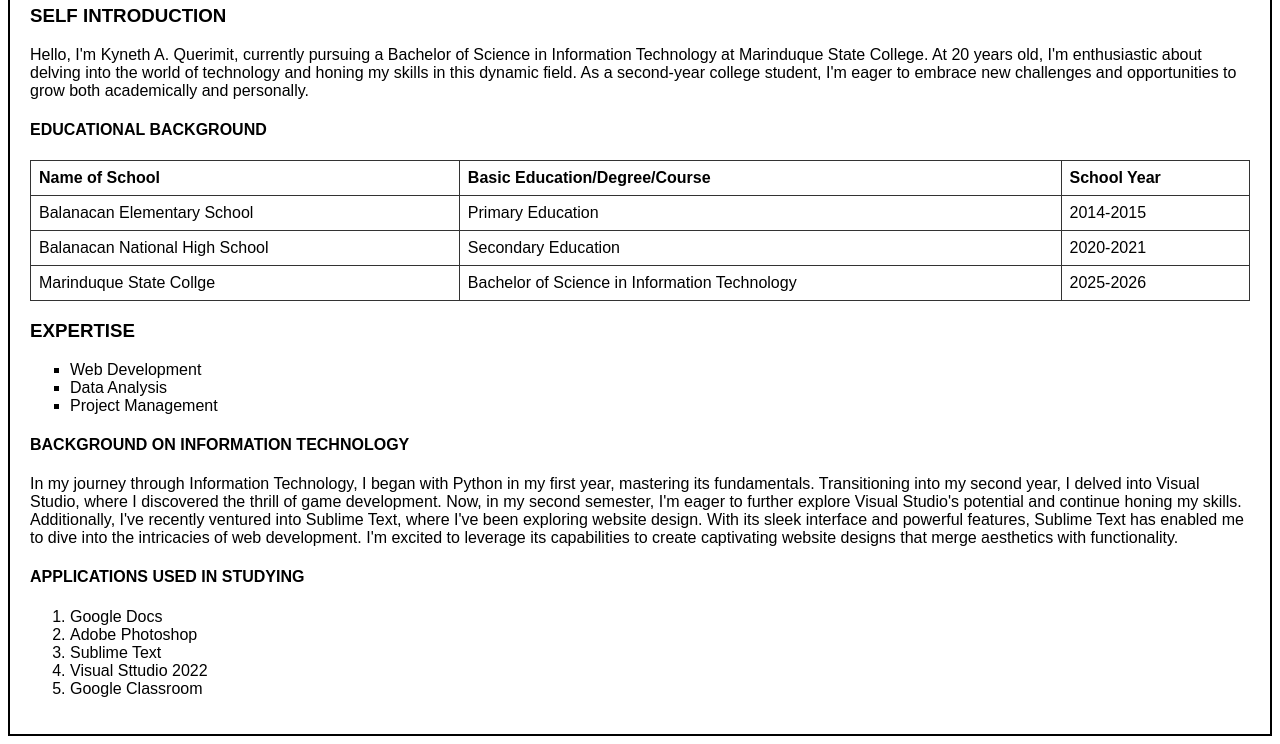
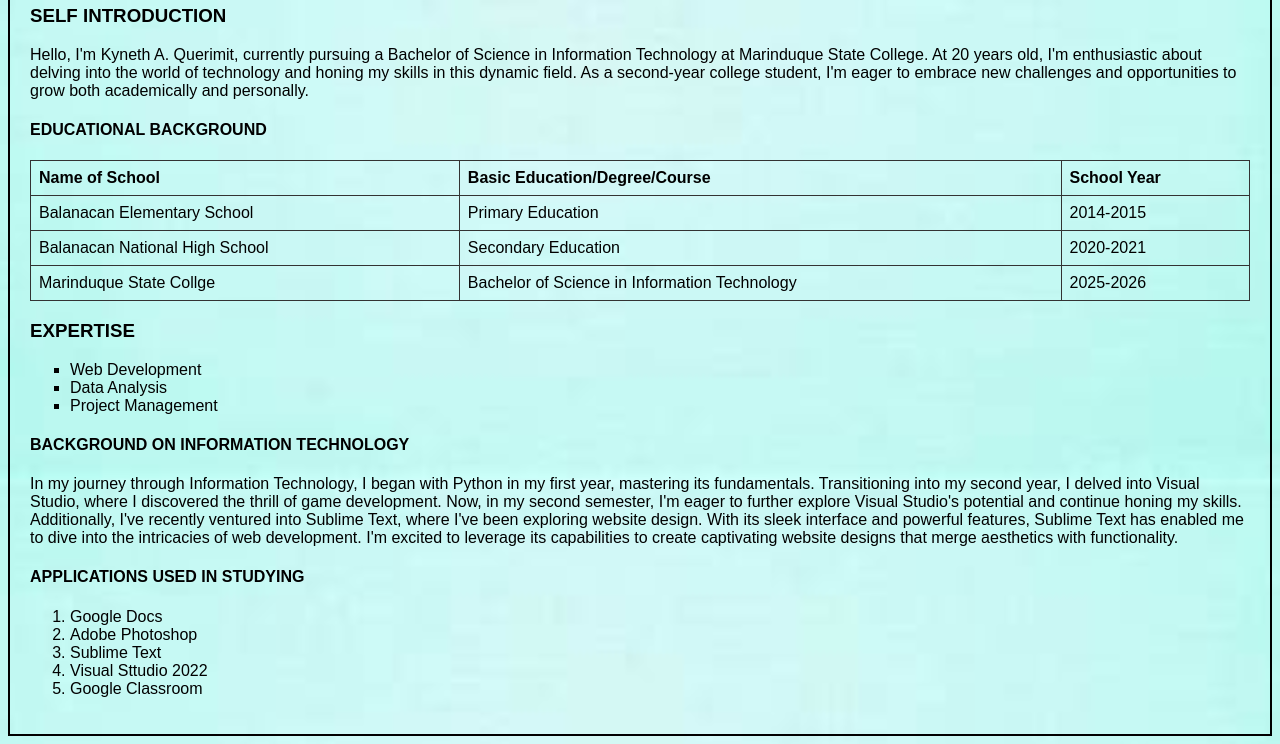
Before and after one commit to Kenmhehehe/kynethquerimit.github.io, a plain HTML site: page index.html in a window 1280 px wide. Shown: the part 321-1065 px from the top of the page. Drawn offline with Linux system fonts and the light colour scheme.

Commit message:
Add files via upload

```diff
--- a/mycss.css
+++ b/mycss.css
@@ -1,5 +1,5 @@
 body {
-    background-image: url("../images/bg.jpg");
+    background-image: url("bg.jpg");
     background-size: cover;
     background-attachment: fixed;
     background-repeat: no-repeat;
```
